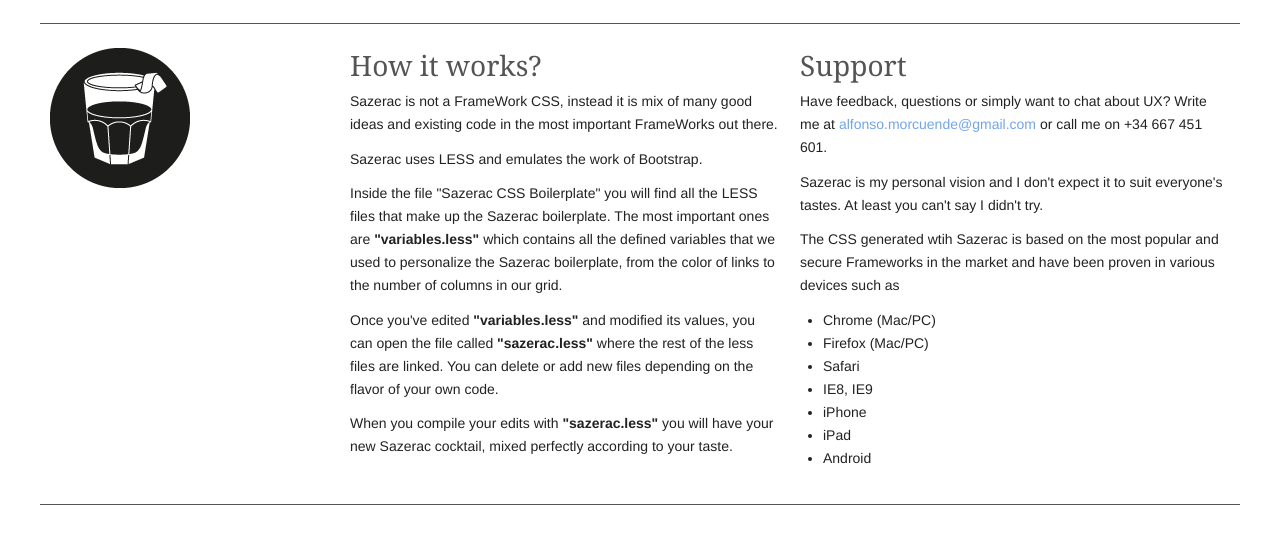
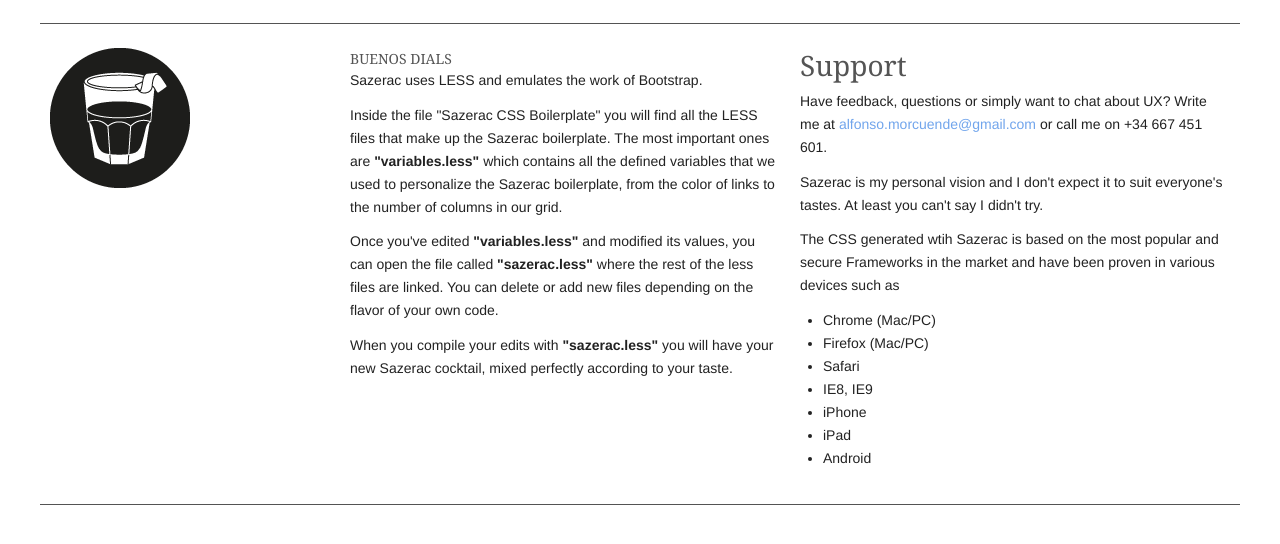
Before and after one commit to elviraRocaV/PruebasWeb, a Jekyll site: the page index.html, which Jekyll copies as it is, in a window 1280 px wide. Shown: the top 544 px of the page. Built offline with Jekyll 4.4.1, drawn with Linux system fonts in a browser that asks for light colours; Markdown is read by kramdown in place of the engine named in the settings.

Commit message:
Cmabiando index

```diff
--- a/index.html
+++ b/index.html
@@ -47,8 +47,7 @@
                     <img src="img/logo.png" width="140" height="140" alt="Logo" >
                 </article>
                 <article class="grid-6">
-                    <h3>How it works?</h3>
-                    <p>Sazerac is not a FrameWork CSS, instead it is mix of many good ideas and existing code in the most important FrameWorks out there.</p>
+                    <h6>BUENOS DIALS</h6>
                     <p>Sazerac uses LESS and emulates the work of Bootstrap.</p>
                     <p>Inside the file "Sazerac CSS Boilerplate" you will find all the LESS files that make up the Sazerac boilerplate. The most important ones are <strong>"variables.less"</strong> which contains all the defined variables that we used to personalize the Sazerac boilerplate, from the color of links to the number of columns in our grid. </p>
                     <p>Once you've edited <strong>"variables.less"</strong> and modified its values, you can open the file called <strong>"sazerac.less"</strong> where the rest of the less files are linked. You can delete or add new files depending on the flavor of your own code.</p>
```
